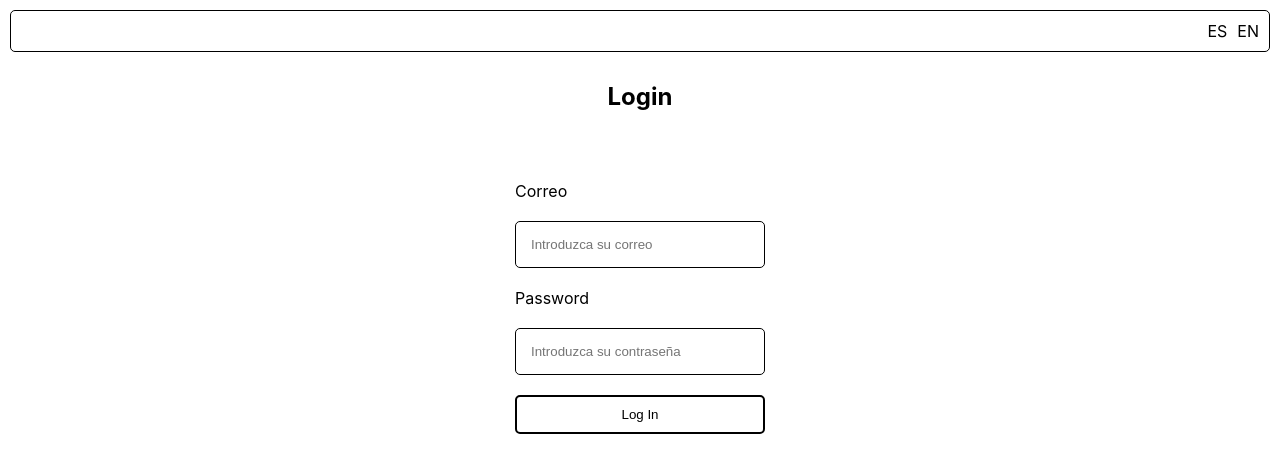
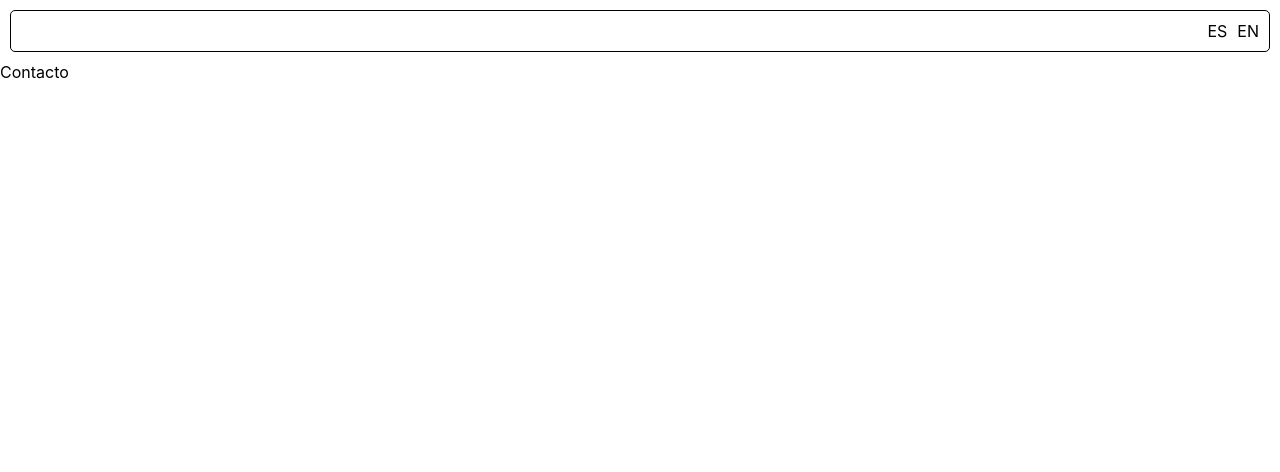
Before and after one commit to cem20903/480, a React (Create React App) app: page /contact in a window 1280 px wide. Shown: the top 472 px of the page. Built offline with nearby package versions, Linux system fonts and the light colour scheme.

Commit message:
Add router for the contact view

```diff
--- a/package.json
+++ b/package.json
@@ -12,6 +12,7 @@
     "@types/react-dom": "^18.3.0",
     "react": "^18.3.1",
     "react-dom": "^18.3.1",
+    "react-router-dom": "^6.26.0",
     "react-scripts": "5.0.1",
     "typescript": "^4.9.5",
     "web-vitals": "^2.1.4"
--- a/src/App.tsx
+++ b/src/App.tsx
@@ -1,10 +1,10 @@
 import React, { useState } from "react";
 
 import "./App.css";
-import Login from "./Views/Login/Login";
 import Menu from "./Components/Menu/Menu";
-import Sidebar from "./Components/Sidebar/Sidebar";
-import Weather from "./Views/Weather/Weather";
+import { Route, Routes } from "react-router-dom";
+import Contact from "./Views/Contact/Contact";
+import Main from "./Views/Main/Main";
 
 function App() {
 	const [isLogued, setIsLogued] = useState(false);
@@ -12,11 +12,21 @@ function App() {
 	return (
 		<div>
 			<Menu isLogued={isLogued} />
-			<div className='container'>
-				{isLogued && <Sidebar />}
-				{!isLogued && <Login setIsLogued={setIsLogued} />}
-				{isLogued && <Weather />}
-			</div>
+			<Routes>
+				<Route
+					path='/'
+					element={
+						<Main
+							isLogued={isLogued}
+							setIsLogued={setIsLogued}
+						/>
+					}
+				/>
+				<Route
+					path='contact'
+					element={<Contact />}
+				/>
+			</Routes>
 		</div>
 	);
 }
--- /dev/null
+++ b/src/Views/Contact/Contact.tsx
@@ -0,0 +1,7 @@
+import React from "react";
+
+function Contact() {
+	return <div>Contacto</div>;
+}
+
+export default Contact;
--- /dev/null
+++ b/src/Views/Main/Main.tsx
@@ -0,0 +1,21 @@
+import React from "react";
+import Sidebar from "../../Components/Sidebar/Sidebar";
+import Login from "../Login/Login";
+import Weather from "../Weather/Weather";
+
+type MainProps = {
+	setIsLogued: (boolean: boolean) => void;
+	isLogued: boolean;
+};
+
+function Main({ isLogued, setIsLogued }: MainProps) {
+	return (
+		<div className='container'>
+			{isLogued && <Sidebar />}
+			{!isLogued && <Login setIsLogued={setIsLogued} />}
+			{isLogued && <Weather />}
+		</div>
+	);
+}
+
+export default Main;
--- a/src/index.tsx
+++ b/src/index.tsx
@@ -1,16 +1,17 @@
-import React from 'react';
-import ReactDOM from 'react-dom/client';
-import './index.css';
-import App from './App';
-import reportWebVitals from './reportWebVitals';
+import React from "react";
+import ReactDOM from "react-dom/client";
+import "./index.css";
+import App from "./App";
+import reportWebVitals from "./reportWebVitals";
+import { BrowserRouter } from "react-router-dom";
 
 const root = ReactDOM.createRoot(
-  document.getElementById('root') as HTMLElement
+	document.getElementById("root") as HTMLElement
 );
 root.render(
-  <React.StrictMode>
-    <App />
-  </React.StrictMode>
+	<BrowserRouter>
+		<App />
+	</BrowserRouter>
 );
 
 // If you want to start measuring performance in your app, pass a function
```
Also changed, not shown: 1 other file (tests, documents, lock files or other folders).
